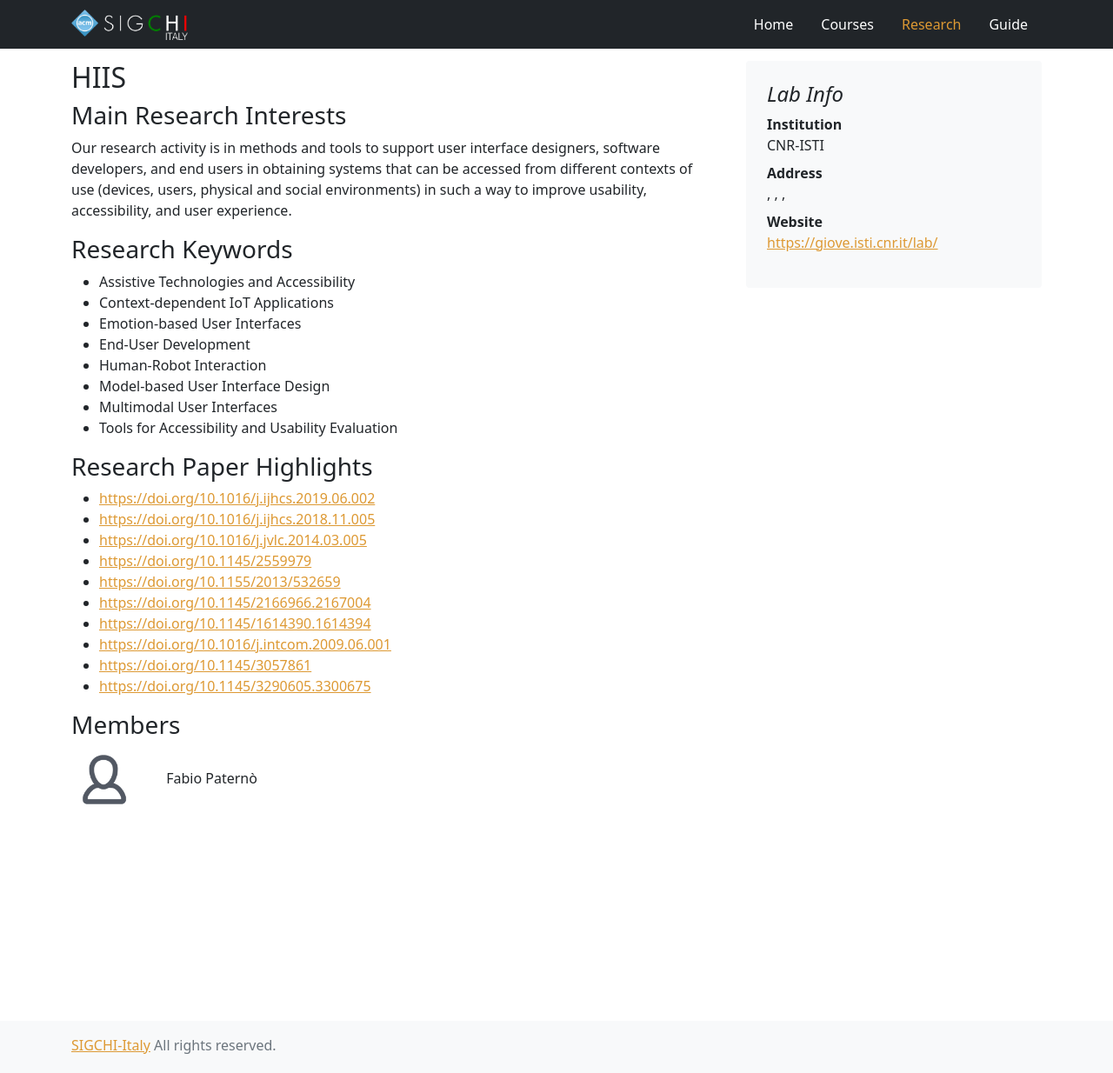
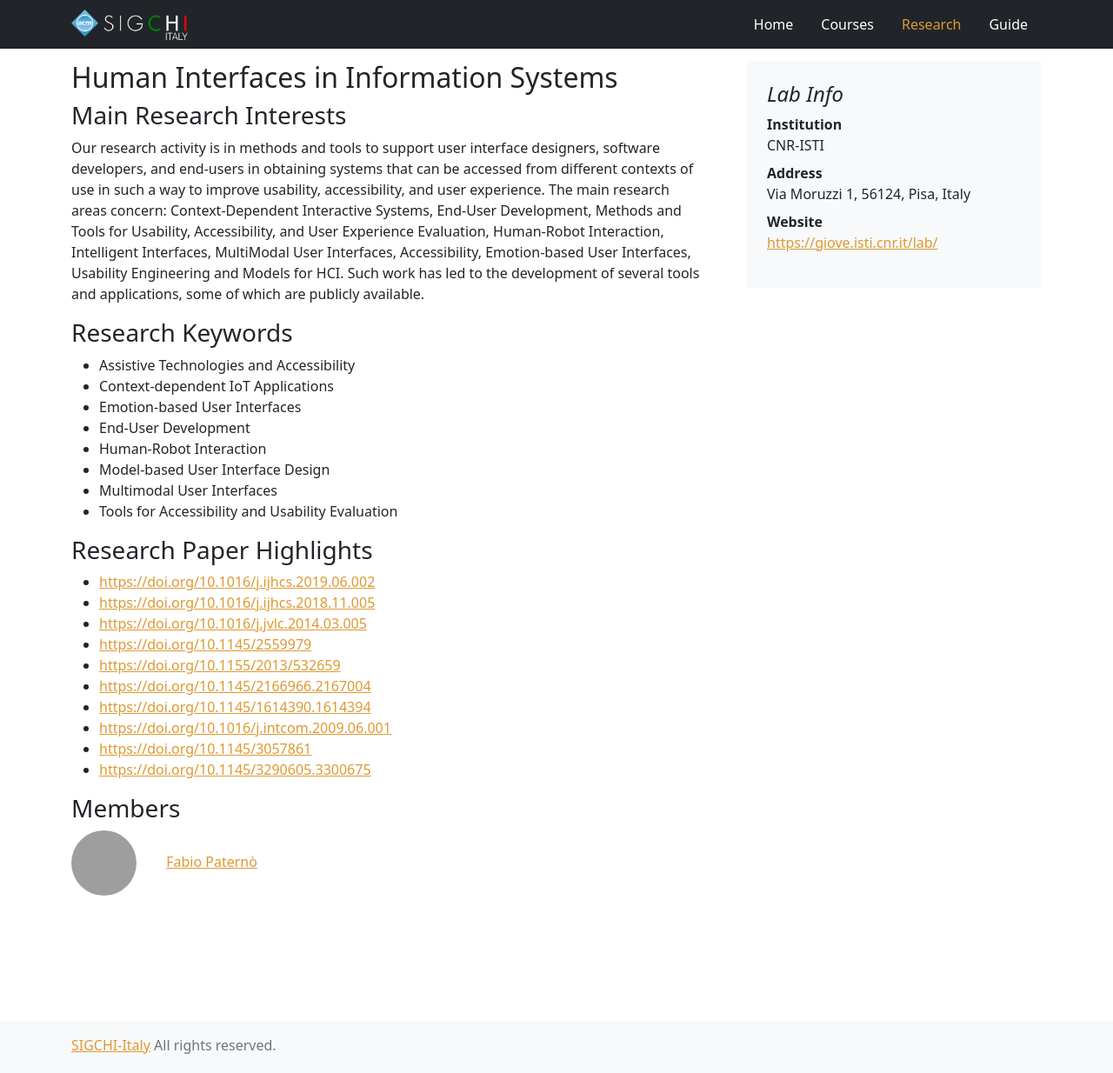
Before and after one commit to sigchi-italy/sigchi-italy, a Jekyll site: the page built from _research_groups/cnr-hiis/description.md, in a window 1280 px wide and 1234 px high. Shown: the whole window at 87% size. Built offline with Jekyll 4.4.1, drawn with Linux system fonts in a browser that asks for light colours; grey boxes are pictures that could not be loaded.

Commit message:
Piccoli aggiustamenti descrizione laboratorio (#12)

```diff
--- a/_research_groups/cnr-hiis/description.md
+++ b/_research_groups/cnr-hiis/description.md
@@ -1,22 +1,22 @@
 ---
 layout: research
 title: HIIS
-group-name: HIIS
+group-name: Human Interfaces in Information Systems
 institution: CNR-ISTI
 department:
 address:
-  street-name:
-  street-number:
-  city:
-  state:
-  zip:
+  street-name: Via Moruzzi
+  street-number: 1
+  city: Pisa
+  state: Italy
+  zip: 56124
 website: https://giove.isti.cnr.it/lab/
 members:
  - member:
     name: Fabio
     surname: Paternò
-    picture: null
-    url: null
+    picture: http://hiis.isti.cnr.it/Users/Fabio/fabio12020.jpg
+    url: http://hiis.isti.cnr.it/Users/Fabio/index.html
     email: fabio.paterno@isti.cnr.it
 keywords:
  - keyword: Assistive Technologies and Accessibility
@@ -44,4 +44,5 @@ papers:
 
 
 ### Main Research Interests
-Our research activity is in methods and tools to support user interface designers, software developers, and end users in obtaining systems that can be accessed from different contexts of use (devices, users, physical and social environments) in such a way to improve usability, accessibility, and user experience.
+Our research activity is in methods and tools to support user interface designers, software developers, and end-users in obtaining systems that can be accessed from different contexts of use in such a way to improve usability, accessibility, and user experience.
+The main research areas concern: Context-Dependent Interactive Systems, End-User Development, Methods and Tools for Usability, Accessibility, and User Experience Evaluation, Human-Robot Interaction, Intelligent Interfaces, MultiModal User Interfaces, Accessibility, Emotion-based User Interfaces, Usability Engineering and Models for HCI. Such work has led to the development of several tools and applications, some of which are publicly available.
```
